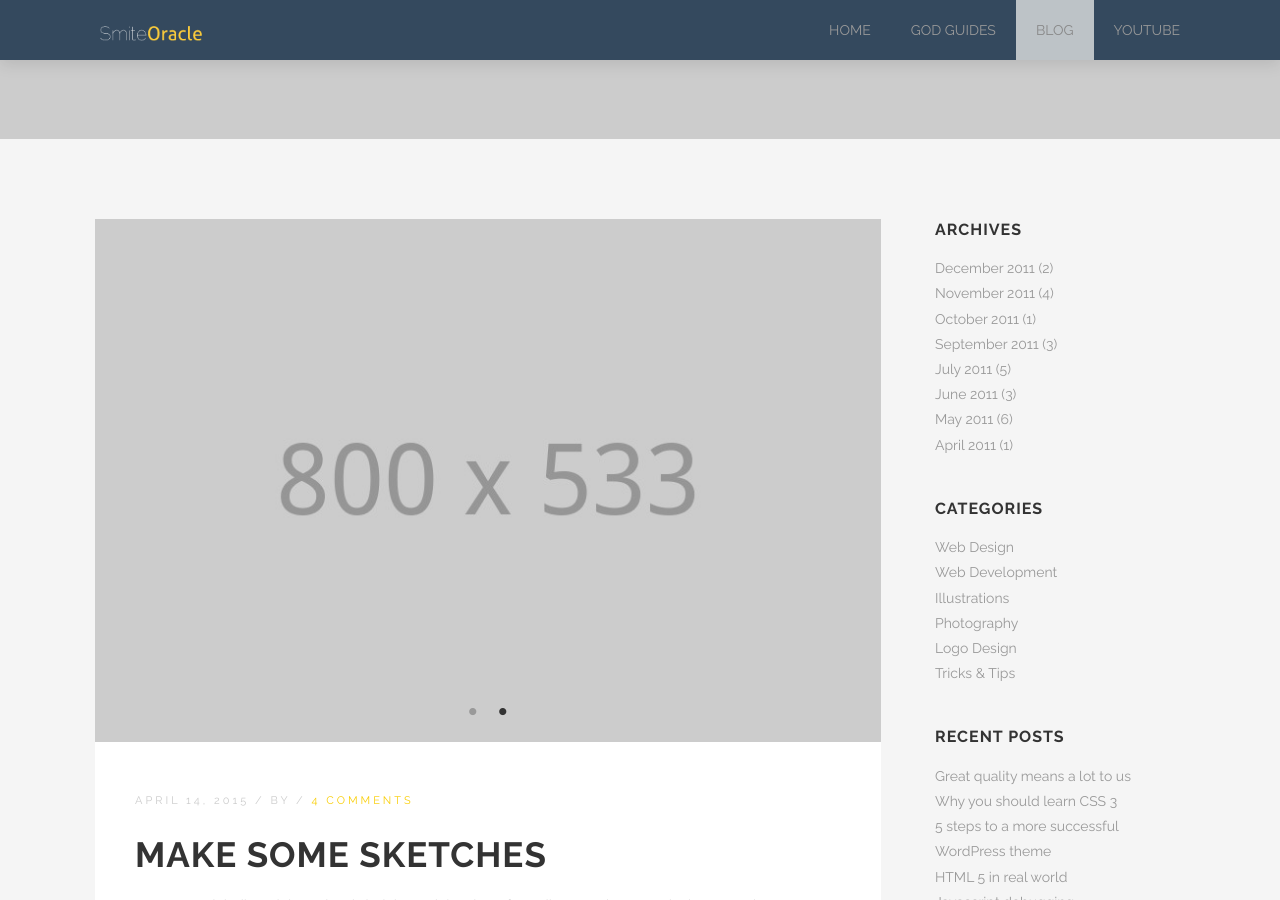
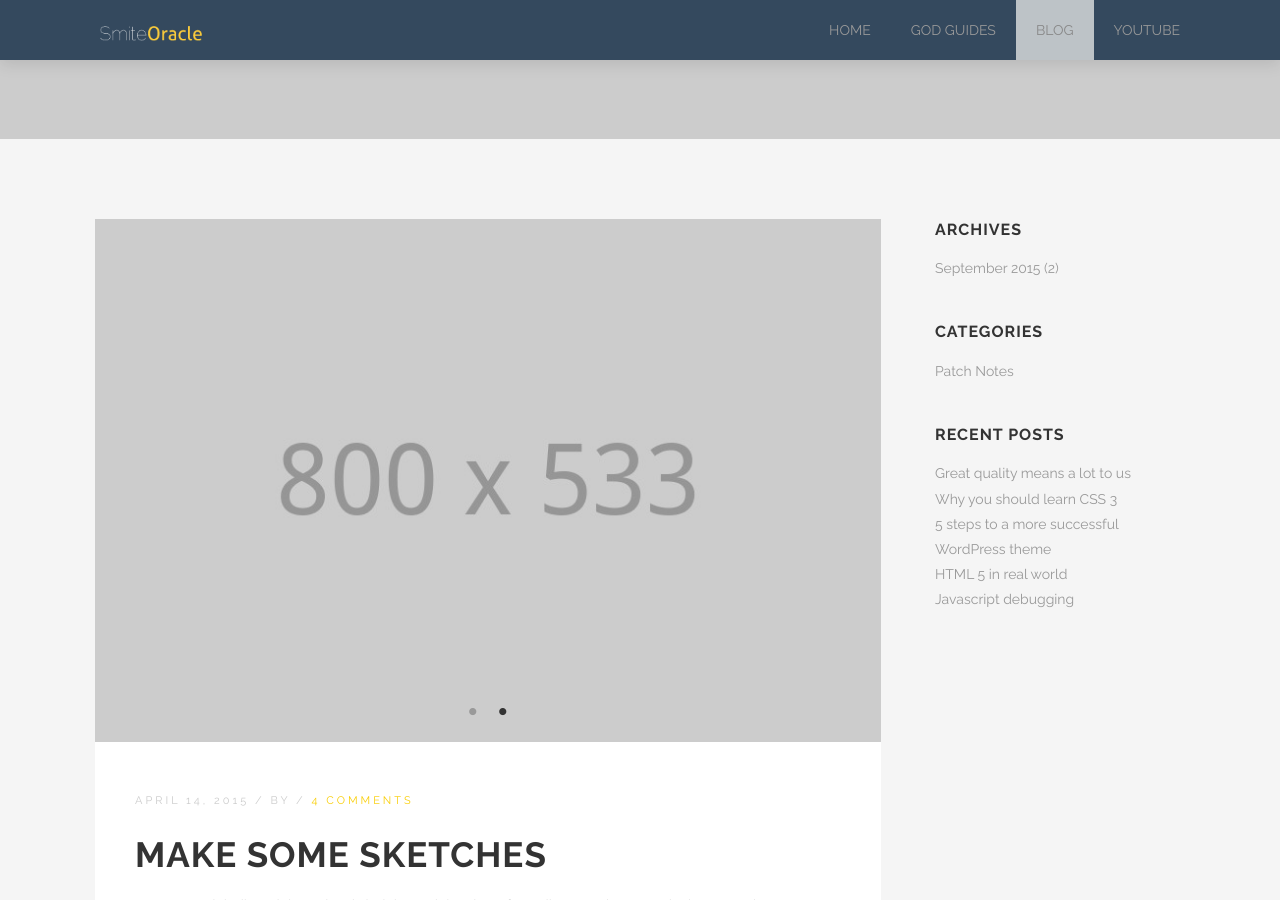
Before and after one commit to etims1/etims1.github.io, a Jekyll site: the page built from blog/index.html, in a window 1280 px wide and 900 px high, scrolled down 254 px. Built offline with Jekyll 4.4.1, drawn with Linux system fonts in a browser that asks for light colours; the list of posts is cut into pages by our own code.

Commit message:
Cleaned up sidebar and index page

```diff
--- a/_includes/sidebar.html
+++ b/_includes/sidebar.html
@@ -2,36 +2,8 @@
   <h3>Archives</h3>
   <ul>
     <li>
-      <a href='#'>December 2011</a>
+      <a href='#'>September 2015</a>
       <span>(2)</span>
-    </li>
-    <li>
-      <a href='#'>November 2011</a>
-      <span>(4)</span>
-    </li>
-    <li>
-      <a href='#'>October 2011</a>
-      <span>(1)</span>
-    </li>
-    <li>
-      <a href='#'>September 2011</a>
-      <span>(3)</span>
-    </li>
-    <li>
-      <a href='#'>July 2011</a>
-      <span>(5)</span>
-    </li>
-    <li>
-      <a href='#'>June 2011</a>
-      <span>(3)</span>
-    </li>
-    <li>
-      <a href='#'>May 2011</a>
-      <span>(6)</span>
-    </li>
-    <li>
-      <a href='#'>April 2011</a>
-      <span>(1)</span>
     </li>
   </ul>
 </div>
@@ -39,22 +11,7 @@
   <h3>Categories</h3>
   <ul>
     <li>
-      <a href='#'>Web Design</a>
-    </li>
-    <li>
-      <a href='#'>Web Development</a>
-    </li>
-    <li>
-      <a href='#'>Illustrations</a>
-    </li>
-    <li>
-      <a href='#'>Photography</a>
-    </li>
-    <li>
-      <a href='#'>Logo Design</a>
-    </li>
-    <li>
-      <a href='#'>Tricks &amp; Tips</a>
+      <a href='#'>Patch Notes</a>
     </li>
   </ul>
 </div>
--- a/index.html
+++ b/index.html
@@ -235,9 +235,6 @@ milestones:
     <div class='large-12 columns'>
       {% include section-header.html title="Blog posts" %}
       <div class='spacing'></div>
-      <p>
-        Lorem ipsum dolor sit amet, consectetuer adipiscing elit, sed diam nonummy nibh euismod tincidunt ut laoreet dolore magna aliquam erat volutpat consectetuer sit amet magna adipiscing. Lorem ipsum dolor sit amet, consectetuer adipiscing elit, sed diam nonummy nibh euismod tincidunt ut laoreet dolore magna aliquam erat volutpat consectetuer sit amet magna adipiscing.
-      </p>
       <div class='two spacing'></div>
     </div>
   </div>
```
